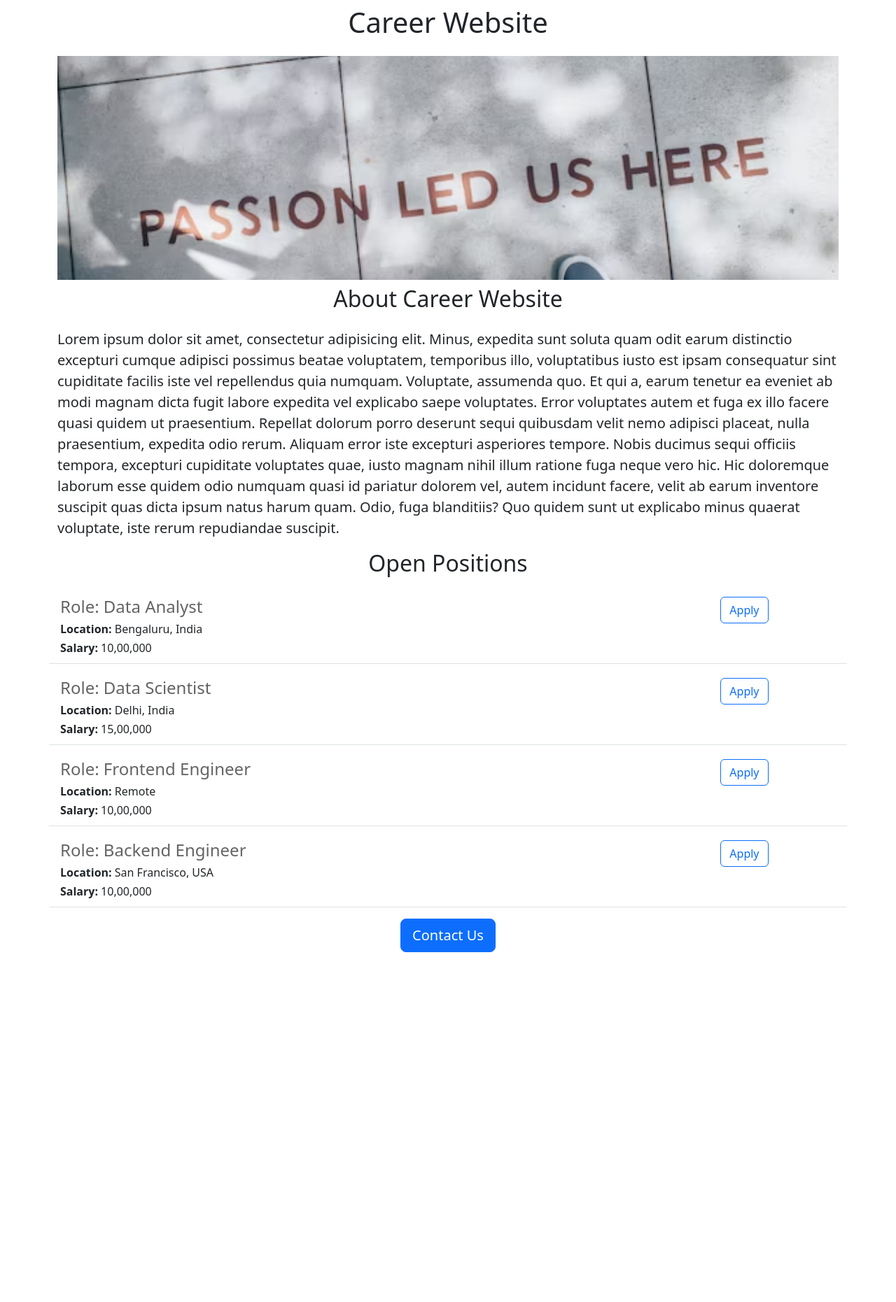
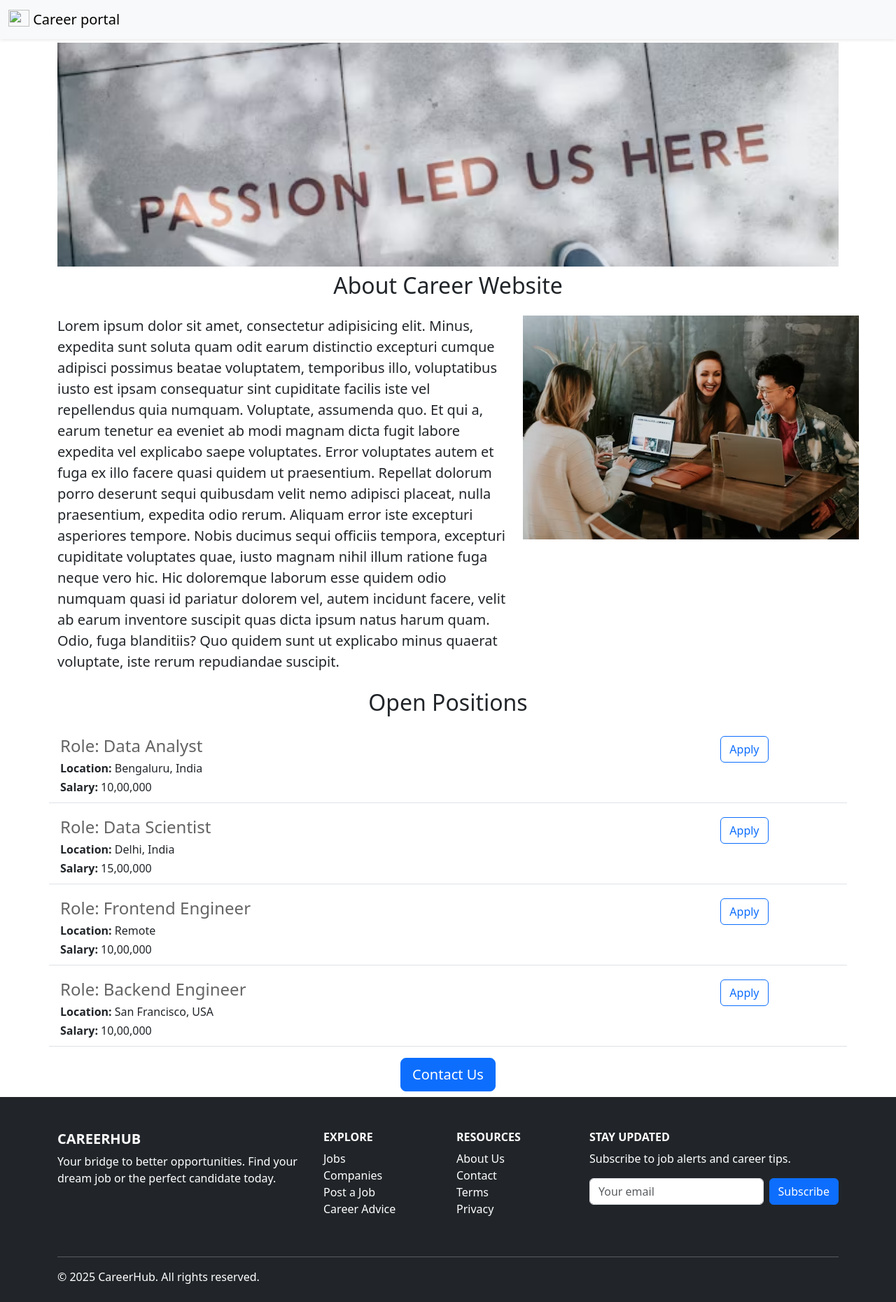
Before and after one commit to sauravpanigrahi/careers--website, a Flask app: page / in a window 1280 px wide. Shown: the whole page at 70% size. Before the commit the page ends 1361 px from the top, so only its background shows below. Run offline with Flask 3, Linux system fonts and the light colour scheme.

Commit message:
style change

```diff
--- a/static/style.css
+++ b/static/style.css
@@ -19,5 +19,5 @@ body {
 }
 #container{
 margin: 0 auto;
-max-width: 800px;
+max-width: 750px;
 }
--- /dev/null
+++ b/templates/footer.html
@@ -0,0 +1,57 @@
+<footer class="bg-dark text-white pt-5 pb-4">
+    <div class="container text-center text-md-start">
+      <div class="row">
+
+        <!-- Company Info -->
+        <div class="col-md-4 mb-4">
+          <h5 class="text-uppercase fw-bold">CareerHub</h5>
+          <p>Your bridge to better opportunities. Find your dream job or the perfect candidate today.</p>
+        </div>
+
+        <!-- Navigation -->
+        <div class="col-md-2 mb-4">
+          <h6 class="text-uppercase fw-bold">Explore</h6>
+          <ul class="list-unstyled">
+            <li><a href="#" class="text-white text-decoration-none">Jobs</a></li>
+            <li><a href="#" class="text-white text-decoration-none">Companies</a></li>
+            <li><a href="#" class="text-white text-decoration-none">Post a Job</a></li>
+            <li><a href="#" class="text-white text-decoration-none">Career Advice</a></li>
+          </ul>
+        </div>
+
+        <!-- Resources -->
+        <div class="col-md-2 mb-4">
+          <h6 class="text-uppercase fw-bold">Resources</h6>
+          <ul class="list-unstyled">
+            <li><a href="#" class="text-white text-decoration-none">About Us</a></li>
+            <li><a href="#" class="text-white text-decoration-none">Contact</a></li>
+            <li><a href="#" class="text-white text-decoration-none">Terms</a></li>
+            <li><a href="#" class="text-white text-decoration-none">Privacy</a></li>
+          </ul>
+        </div>
+
+        <!-- Newsletter -->
+        <div class="col-md-4 mb-4">
+          <h6 class="text-uppercase fw-bold">Stay Updated</h6>
+          <p>Subscribe to job alerts and career tips.</p>
+          <form class="d-flex">
+            <input type="email" class="form-control me-2" placeholder="Your email">
+            <button class="btn btn-primary" type="submit">Subscribe</button>
+          </form>
+        </div>
+
+      </div>
+
+      <hr class="bg-light">
+
+      <!-- Social + Copyright -->
+      <div class="d-flex flex-column flex-md-row justify-content-between align-items-center">
+        <p class="mb-0">&copy; 2025 CareerHub. All rights reserved.</p>
+        <div class="mt-3 mt-md-0">
+          <a href="#" class="text-white me-3"><i class="bi bi-linkedin"></i></a>
+          <a href="#" class="text-white me-3"><i class="bi bi-twitter"></i></a>
+          <a href="#" class="text-white"><i class="bi bi-facebook"></i></a>
+        </div>
+      </div>
+    </div>
+  </footer>
--- a/templates/home.html
+++ b/templates/home.html
@@ -8,11 +8,20 @@
     <link href="https://cdn.jsdelivr.net/npm/bootstrap@5.3.6/dist/css/bootstrap.min.css" rel="stylesheet" integrity="sha384-4Q6Gf2aSP4eDXB8Miphtr37CMZZQ5oXLH2yaXMJ2w8e2ZtHTl7GptT4jmndRuHDT" crossorigin="anonymous">
 </head>
 <body>
-    <div class="container">
-        <h1 class="text-center mt-2 mb-4">Career Website</h1>
+    {% include 'navbar.html' %}
+    <div class="container" >
+        <!-- <h1 class="text-center mt-2 mb-4">Career Website</h1> -->
         <img class="img-fluid" id="banner" src="/static/banner.jpeg">
         <h2 class="text-center mt-2 mb-4">About Career Website</h2>
-        <p class="lead">Lorem ipsum dolor sit amet, consectetur adipisicing elit. Minus, expedita sunt soluta quam odit earum distinctio excepturi cumque adipisci possimus beatae voluptatem, temporibus illo, voluptatibus iusto est ipsam consequatur sint cupiditate facilis iste vel repellendus quia numquam. Voluptate, assumenda quo. Et qui a, earum tenetur ea eveniet ab modi magnam dicta fugit labore expedita vel explicabo saepe voluptates. Error voluptates autem et fuga ex illo facere quasi quidem ut praesentium. Repellat dolorum porro deserunt sequi quibusdam velit nemo adipisci placeat, nulla praesentium, expedita odio rerum. Aliquam error iste excepturi asperiores tempore. Nobis ducimus sequi officiis tempora, excepturi cupiditate voluptates quae, iusto magnam nihil illum ratione fuga neque vero hic. Hic doloremque laborum esse quidem odio numquam quasi id pariatur dolorem vel, autem incidunt facere, velit ab earum inventore suscipit quas dicta ipsum natus harum quam. Odio, fuga blanditiis? Quo quidem sunt ut explicabo minus quaerat voluptate, iste rerum repudiandae suscipit.</p>
+        <div class="row">
+            <div class="col-md-7">
+                <p class="lead">Lorem ipsum dolor sit amet, consectetur adipisicing elit. Minus, expedita sunt soluta quam odit earum distinctio excepturi cumque adipisci possimus beatae voluptatem, temporibus illo, voluptatibus iusto est ipsam consequatur sint cupiditate facilis iste vel repellendus quia numquam. Voluptate, assumenda quo. Et qui a, earum tenetur ea eveniet ab modi magnam dicta fugit labore expedita vel explicabo saepe voluptates. Error voluptates autem et fuga ex illo facere quasi quidem ut praesentium. Repellat dolorum porro deserunt sequi quibusdam velit nemo adipisci placeat, nulla praesentium, expedita odio rerum. Aliquam error iste excepturi asperiores tempore. Nobis ducimus sequi officiis tempora, excepturi cupiditate voluptates quae, iusto magnam nihil illum ratione fuga neque vero hic. Hic doloremque laborum esse quidem odio numquam quasi id pariatur dolorem vel, autem incidunt facere, velit ab earum inventore suscipit quas dicta ipsum natus harum quam. Odio, fuga blanditiis? Quo quidem sunt ut explicabo minus quaerat voluptate, iste rerum repudiandae suscipit.</p>
+            </div>
+            <div class="d-none d-md-block col-md-5">
+                <img src="/static/people.jpeg" height="320" alt="">
+            </div>
+        </div>
+
         <h2 class="text-center mt-2 mb-4">Open Positions</h2>
         <div>
             {% for job in jobs %}
@@ -23,5 +32,7 @@
             <button class="btn btn-primary btn-lg">Contact Us</button>
         </div>
     </div>
+    {% include 'footer.html' %}
+    <script src="https://cdn.jsdelivr.net/npm/bootstrap@5.3.6/dist/js/bootstrap.bundle.min.js" integrity="sha384-4Q6Gf2aSP4eDXB8Miphtr37CMZZQ5oXLH2yaXMJ2w8e2ZtHTl7GptT4jmndRuHDT" crossorigin="anonymous"></script>
 </body>
 </html>
--- /dev/null
+++ b/templates/navbar.html
@@ -0,0 +1,9 @@
+<nav class="navbar shadow-sm sticky-top bg-body-tertiary b">
+    <div class="container-fluid">
+      <a class="navbar-brand" href="#">
+        <img src="" alt="" width="30" height="24" class="d-inline-block align-text-top">
+        Career portal
+      </a>
+    </div>
+  </nav>
+  <div style="height: 5px;"></div>
```
Also changed, not shown: static/people.jpeg (added).
